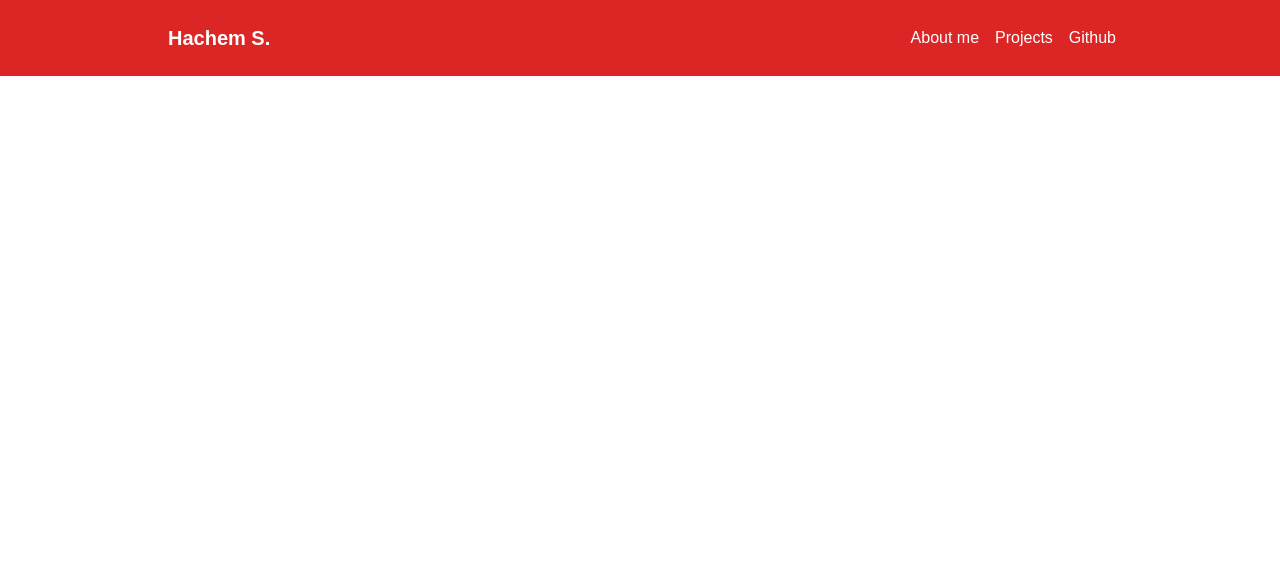
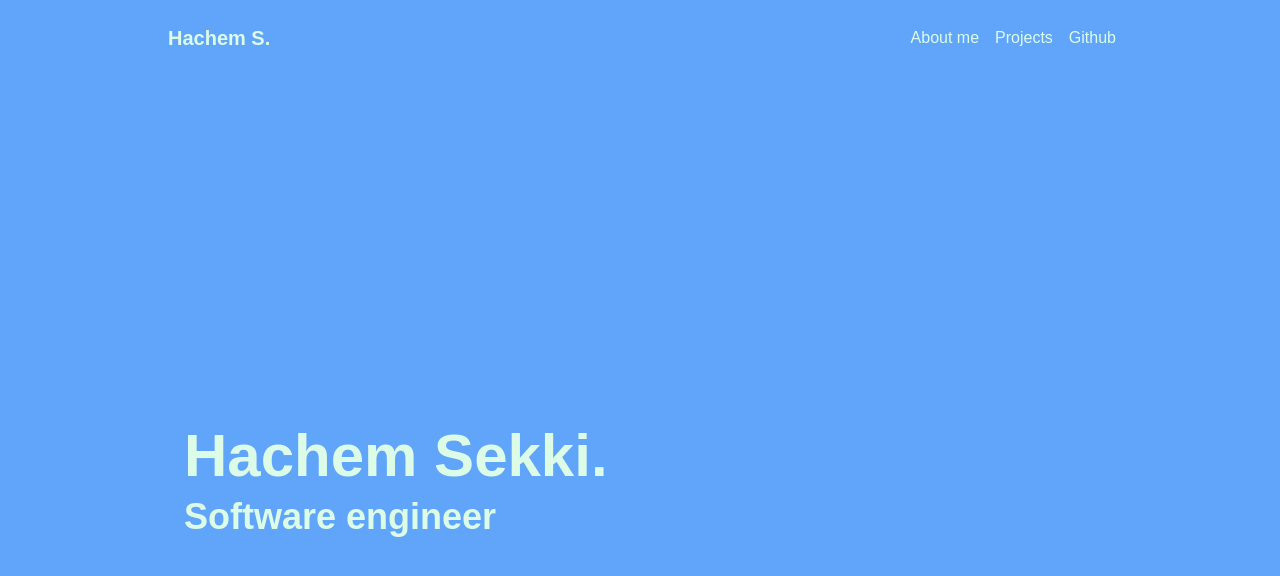
Before and after one commit to ash-automates/my-personal-website, a Next.js app: page / in a window 1280 px wide. Shown: the top 576 px of the page. Built offline with nearby package versions, Linux system fonts and the light colour scheme.

Commit message:
Add a homepage section to the website

```diff
--- a/components/NavBar.js
+++ b/components/NavBar.js
@@ -2,8 +2,8 @@ import Link from "next/link";
 
 const NavBar = () => {
   return (
-    <header className="bg-red-600">
-      <nav className="container mx-auto flex justify-between text-white">
+    <header className="bg-blue-400">
+      <nav className="container mx-auto flex justify-between text-green-100">
         <Link href="/">
           <a className="inline-flex items-center py-3 my-3 px-3 ml-1 rounded font-bold text-xl hover:bg-red-300">
             Hachem S.
--- a/pages/index.js
+++ b/pages/index.js
@@ -1,3 +1,12 @@
 export default function Home() {
-  return <div></div>;
+  return (
+    <main className="bg-blue-400">
+      <section className="container mx-auto relative flex flex-col justify-center min-h-screen px-8">
+        <h1 className="text-6xl text-green-100 font-bold leading-none lg:leading-snug">
+          Hachem Sekki.
+        </h1>
+        <h2 className="text-4xl text-green-100 font-bold">Software engineer</h2>
+      </section>
+    </main>
+  );
 }
```
